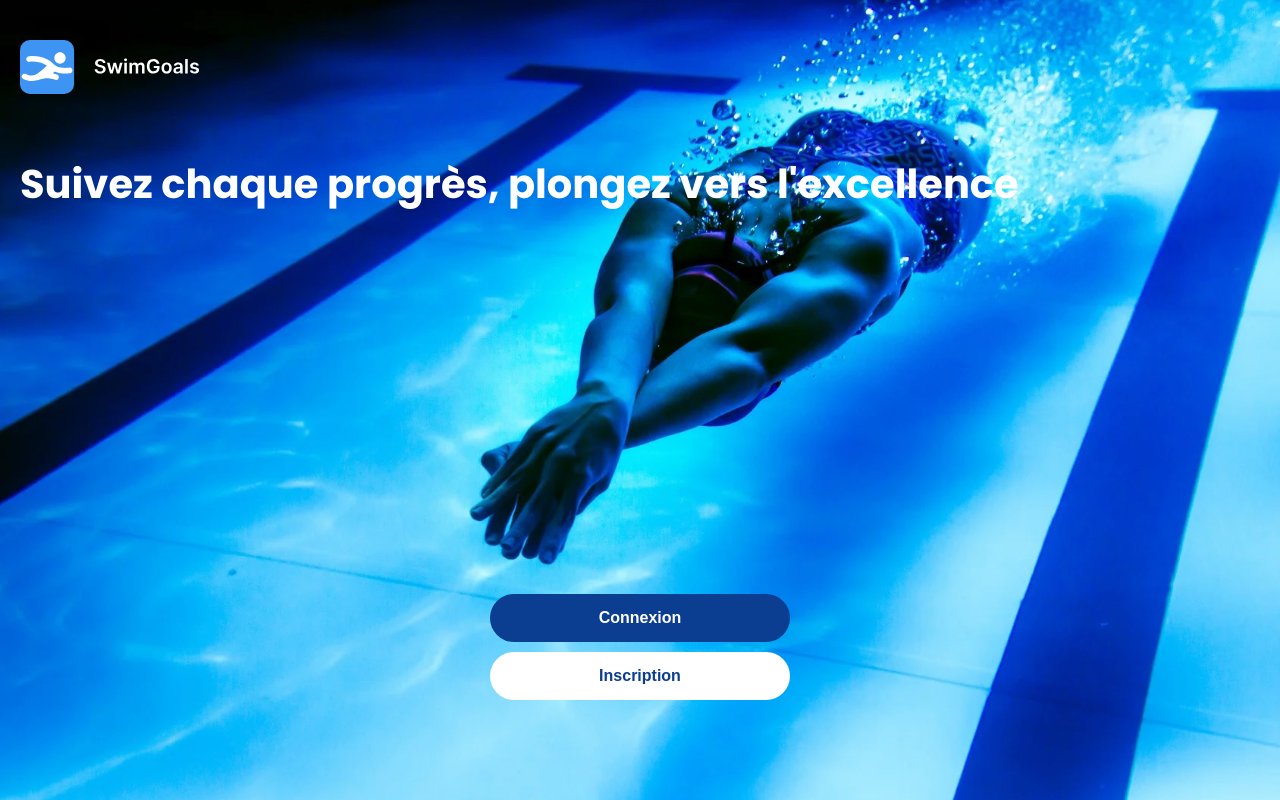
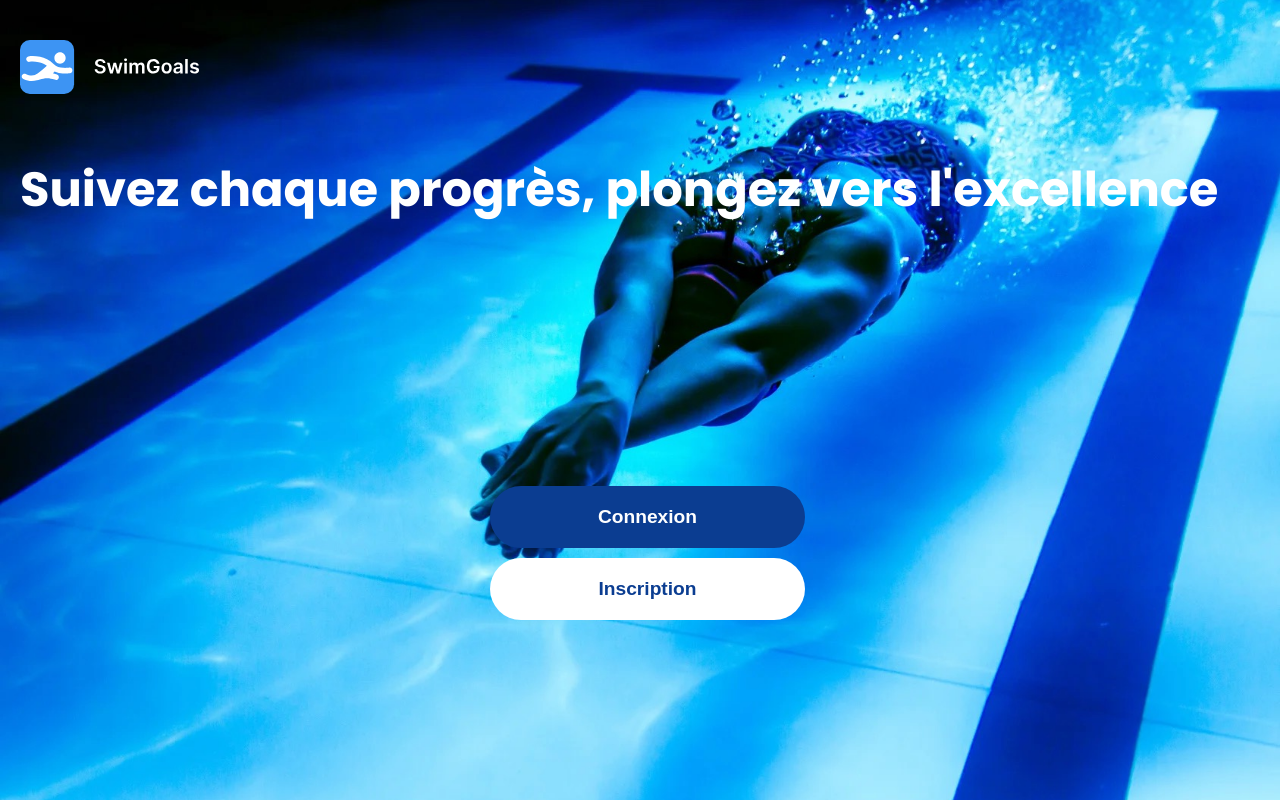
Before and after one commit to FaresBza/swimgoals_travail_bachelor, a Next.js app in the folder swimgoals_frontend/: page / in a window 1280 px wide. Built offline with nearby package versions, Linux system fonts and the light colour scheme.

Commit message:
Home page responsive v0.2

```diff
--- a/swimgoals_frontend/src/app/styles/ButtonAuth.scss
+++ b/swimgoals_frontend/src/app/styles/ButtonAuth.scss
@@ -3,7 +3,7 @@
 .button {
     width: 100%;
     padding: 15px 0;
-    border-radius: 25px;
+    border-radius: 50px;
     font-size: 1rem;
     font-weight: variables.$text-bold-800;
     cursor: pointer;
@@ -19,3 +19,11 @@
         color: variables.$global-blue;
     }
 }
+
+@media screen and (min-width: 780px) {
+    .button {
+        font-size: 1.2rem;
+        padding: 20px 0;
+        width: 105%;
+    }
+}
--- a/swimgoals_frontend/src/app/styles/FormAuth.scss
+++ b/swimgoals_frontend/src/app/styles/FormAuth.scss
@@ -134,3 +134,10 @@
         width: 500px;
     }
 }
+
+@media screen and (min-width: 780px) {
+    .register-container {
+        border-radius: 15px;
+        box-shadow: 0 8px 12px rgba(0, 0, 0, 0.2);
+    }
+}
--- a/swimgoals_frontend/src/app/styles/Header.scss
+++ b/swimgoals_frontend/src/app/styles/Header.scss
@@ -37,3 +37,11 @@
         }
     }
 }
+
+@media screen and (min-width: 1024px) {
+    .home-header {
+        .main-title {
+            font-size: 3rem;
+        }
+    }
+}
--- a/swimgoals_frontend/src/app/styles/Home.scss
+++ b/swimgoals_frontend/src/app/styles/Home.scss
@@ -18,3 +18,9 @@
 .footer {
     margin: 0;
 }
+
+@media screen and (min-width: 780px) {
+    .footer{
+        padding: 0 0 80px 0;
+    }
+}
```
